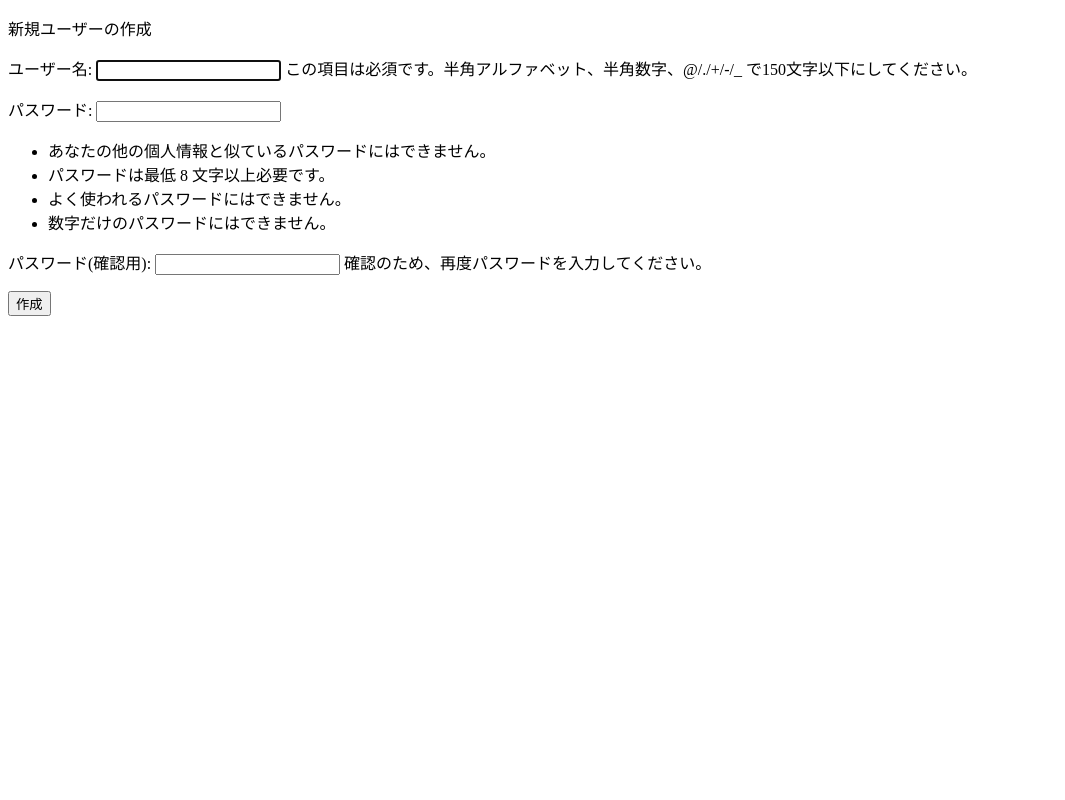
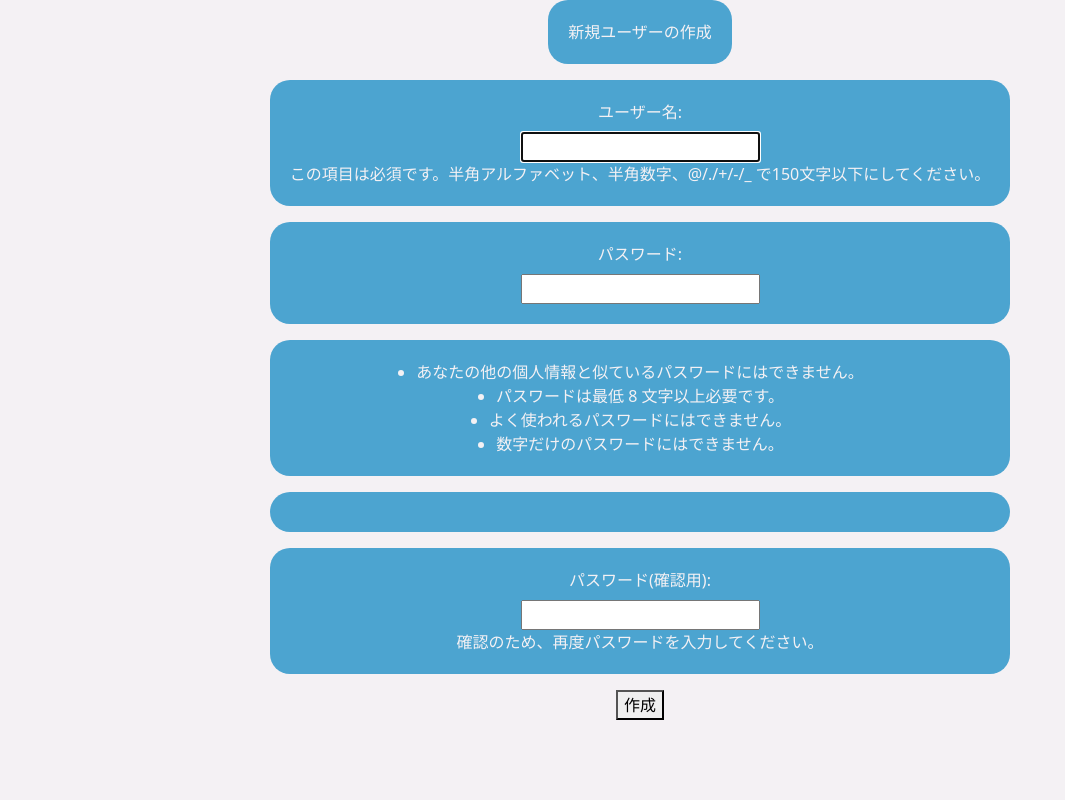
Before and after one commit to IchiharaGaku/hackathon-0220, a Django app: page /accounts/create/ in a window 1280 px wide. Shown: the whole page, without its empty margins (0-1065 px from the left). Run offline with Django 3.2, Linux system fonts and the light colour scheme; some libraries are stand-ins or nearby versions.

Commit message:
アカウント修正

```diff
--- a/accounts/urls.py
+++ b/accounts/urls.py
@@ -5,5 +5,4 @@ urlpatterns = [
     path('logout/', views.MyLogoutView.as_view(), name="logout"),
     path('index/',views.IndexView.as_view(), name="index"),
     path('create/', views.UserCreateView.as_view(),name="create"),
-
 ]
--- /dev/null
+++ b/static/css/accounts.css
@@ -0,0 +1,26 @@
+.create-accounts{
+    background: #f4f1f4;
+    display: flex;
+    flex-flow: column;
+    min-height: 100vh;
+    -ms-flex-align: center;
+    align-items: center;
+    height: 100%;
+}
+
+p,ul{
+    background: #4CA4D0;
+    display: flex;
+    flex-flow: column;
+    font-family: 'Noto Sans';
+    -ms-flex-align: center;
+    align-items: center;
+    border-radius: 20px;
+    padding: 20px;
+    color: #f4f1f4;
+}
+
+.button_wrapper{
+    text-align:center;
+    border-radius: 20px;
+ }
--- a/templates/accounts/create.html
+++ b/templates/accounts/create.html
@@ -1,16 +1,24 @@
-<!DOCTYPE html>
-<html>
-<head>
-    <meta charset="utf-8" />
-    <title>CREATE</title>
-    <meta name="viewport" content="width=device-width, initial-scale=1">
-</head>
-<body>
+{% extends 'base.html' %}
+{% load static %}
+{% block customcss %}
+<link href="{% static 'css/accounts.css' %}" rel="stylesheet">
+{% endblock customcss %}
+
+{% block header %}
+
+{% endblock header %}
+
+{% block content %}
+<div class = create-accounts>
+
     <p>新規ユーザーの作成</p>
     <form action="" method="POST">
         {% csrf_token %}
         {{ form.as_p }}
-        <button type="submit">作成</button>
+        <div class = "button_wrapper">
+            <button type="submit">作成</button>
+        </div>
     </form>
-</body>
-</html>
+
+</div>
+{% endblock content %}
--- a/templates/base.html
+++ b/templates/base.html
@@ -4,13 +4,24 @@
 <html lang="ja">
 <html>
     <head>
-        <meta charset="UTF-8">
+        <!-- Required meta tags -->
+        <meta charset="utf-8">
+        <meta name="viewport" content="width=device-width, initial-scale=1, shrink-to-fit=no">
+
+        <!-- Bootstrap CSS -->
+        <link rel="stylesheet" href="https://stackpath.bootstrapcdn.com/bootstrap/4.5.0/css/bootstrap.min.css" integrity="sha384-9aIt2nRpC12Uk9gS9baDl411NQApFmC26EwAOH8WgZl5MYYxFfc+NcPb1dKGj7Sk" crossorigin="anonymous">
+
+        {% block customcss %}<!--cssを個別に呼び出したい時に使う-->
+        {% endblock customcss %}
+
         <title>error_resolve</title>
-        <link rel="stylesheet" href="{% static 'css/custom.css' %}">
-    </head>
+      </head>
     <body>
+        {% block header %}
+        {% endblock header %}
+
         {% block content %}
-        {% endblock %}
+        {% endblock content%}
 
     </body>
 </html>
```
Also changed, not shown: templates/accounts/index.html (+7 -3 lines), templates/accounts/login.html (+20 -12 lines), templates/accounts/logout.html (+20 -13 lines).
